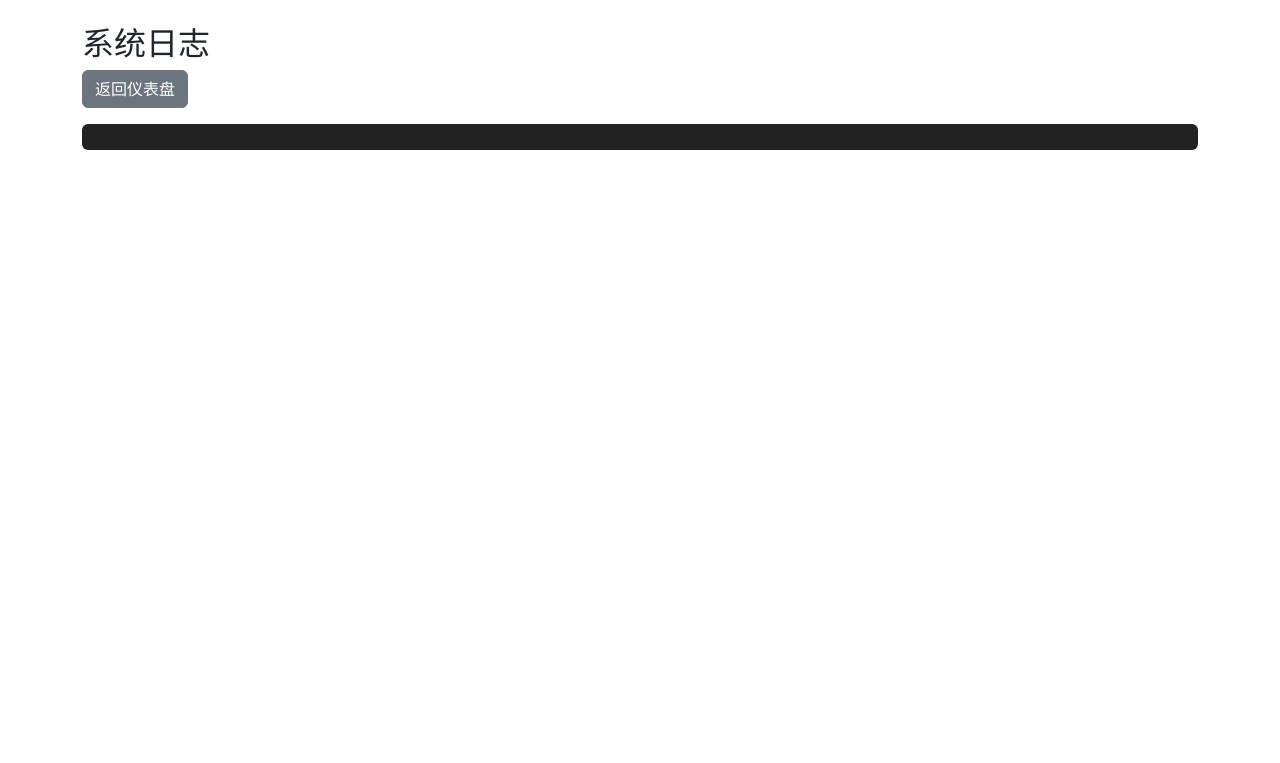
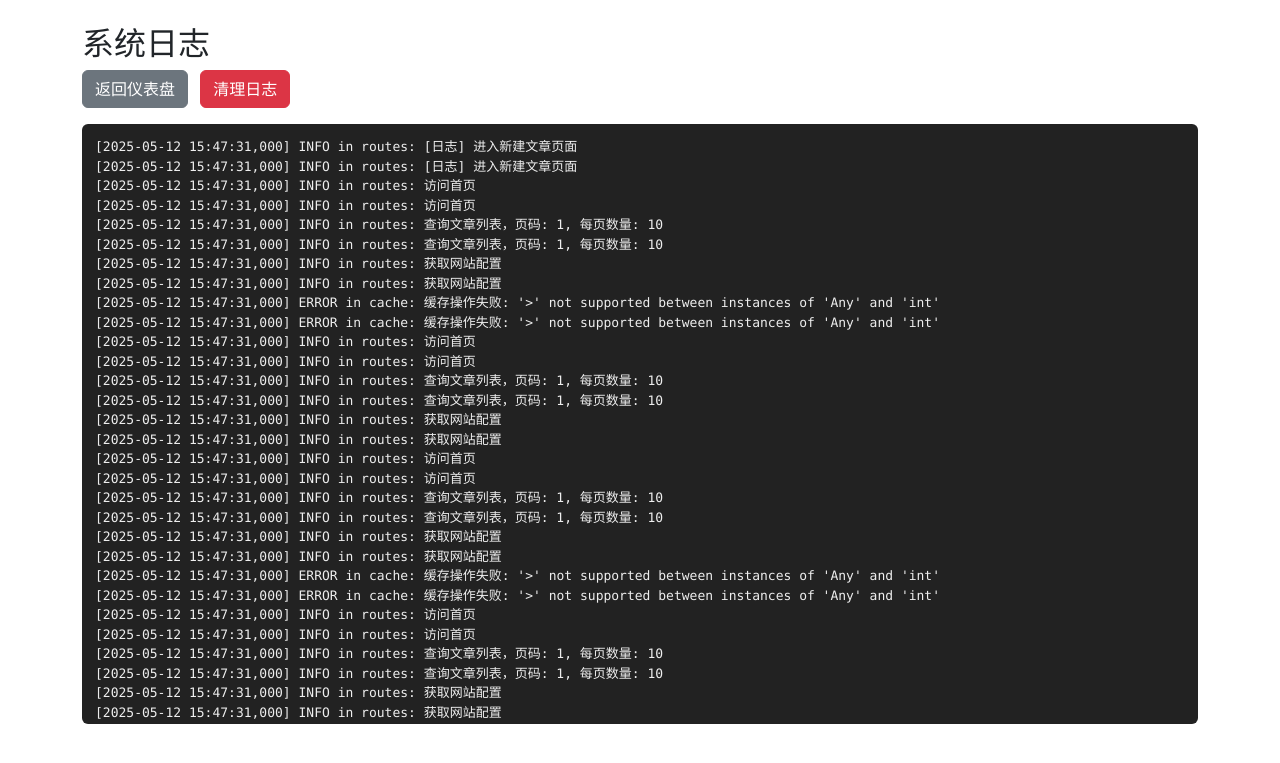
Before and after one commit to liuxixin618/boke, a Flask app: page /admin/logs in a window 1280 px wide. Shown: the part 80-843 px from the top of the page. Run offline with Flask 2, Linux system fonts and the light colour scheme; the visitor is signed in with stand-in values (Sample User, id 1); data that the repository does not hold is empty; some libraries are stand-ins or nearby versions.

Commit message:
U 日志记录较为详细，建议区分 info、warning、error 等级，并定期清理日志文件。

```diff
--- a/app/admin/routes.py
+++ b/app/admin/routes.py
@@ -15,6 +15,7 @@ from datetime import datetime, timezone, timedelta
 import uuid
 from pathlib import Path
 from flask_wtf.csrf import validate_csrf, CSRFError
+import glob
 
 def ensure_upload_folder():
     """
@@ -998,3 +999,18 @@ def siteshare_toggle_visible(site_id):
     site.is_visible = not site.is_visible
     site.save()
     return redirect(url_for('admin.siteshare_list'))
+
+@admin.route('/logs/clear', methods=['POST'])
+@login_required
+def clear_logs():
+    log_dir = current_app.config.get('LOG_DIR') or os.path.join(os.path.dirname(__file__), '../../logs')
+    log_files = glob.glob(os.path.join(log_dir, '*.log*'))
+    deleted = 0
+    for f in log_files:
+        try:
+            os.remove(f)
+            deleted += 1
+        except Exception as e:
+            current_app.logger.warning(f'清理日志文件失败: {f}, 错误: {e}')
+    flash(f'已清理{deleted}个日志文件', 'success')
+    return redirect(url_for('admin.view_logs'))
--- a/app/templates/admin/logs.html
+++ b/app/templates/admin/logs.html
@@ -5,6 +5,10 @@
     <h2>系统日志</h2>
     <div class="mb-3">
         <a href="{{ url_for('admin.dashboard') }}" class="btn btn-secondary">返回仪表盘</a>
+        <form method="POST" action="{{ url_for('admin.clear_logs') }}" style="display:inline;" onsubmit="return confirm('确定要清空所有日志文件吗？');">
+            <input type="hidden" name="csrf_token" value="{{ csrf_token() }}">
+            <button type="submit" class="btn btn-danger ms-2">清理日志</button>
+        </form>
     </div>
     <pre style="background:#222; color:#eee; padding:1em; border-radius:6px; max-height:600px; overflow:auto; font-size:13px;">{{ log_content }}</pre>
 </div>
--- a/config.py
+++ b/config.py
@@ -31,3 +31,8 @@ config = {
     'production': ProductionConfig,
     'default': DevelopmentConfig
 }
+
+LOG_DIR = os.path.join(os.path.dirname(__file__), 'logs')
+if not os.path.exists(LOG_DIR):
+    os.makedirs(LOG_DIR)
+LOG_FILE = os.path.join(LOG_DIR, 'app.log')
--- a/run.py
+++ b/run.py
@@ -1,6 +1,8 @@
 import os
 from app import create_app, db
 from app.models import Admin, Post, SiteConfig
+import logging
+from logging.handlers import TimedRotatingFileHandler
 
 app = create_app(os.getenv('FLASK_CONFIG') or 'default')
 
@@ -9,4 +11,19 @@ def make_shell_context():
     return dict(db=db, Admin=Admin, Post=Post, SiteConfig=SiteConfig)
 
 if __name__ == '__main__':
-    app.run(debug=True)
+    # 日志分级与轮转配置
+    log_file = app.config.get('LOG_FILE', 'logs/app.log')
+    file_handler = TimedRotatingFileHandler(
+        log_file, when='midnight', backupCount=7, encoding='utf-8'
+    )
+    file_handler.setLevel(logging.INFO)
+    formatter = logging.Formatter('[%(asctime)s] %(levelname)s in %(module)s: %(message)s')
+    file_handler.setFormatter(formatter)
+    if not app.logger.handlers:
+        app.logger.addHandler(file_handler)
+    else:
+        for h in app.logger.handlers:
+            app.logger.removeHandler(h)
+        app.logger.addHandler(file_handler)
+    app.logger.setLevel(logging.INFO)
+    app.run()
```
